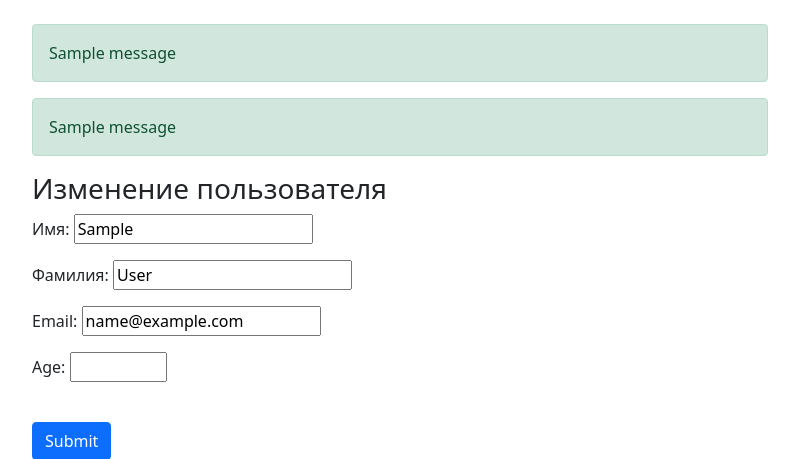
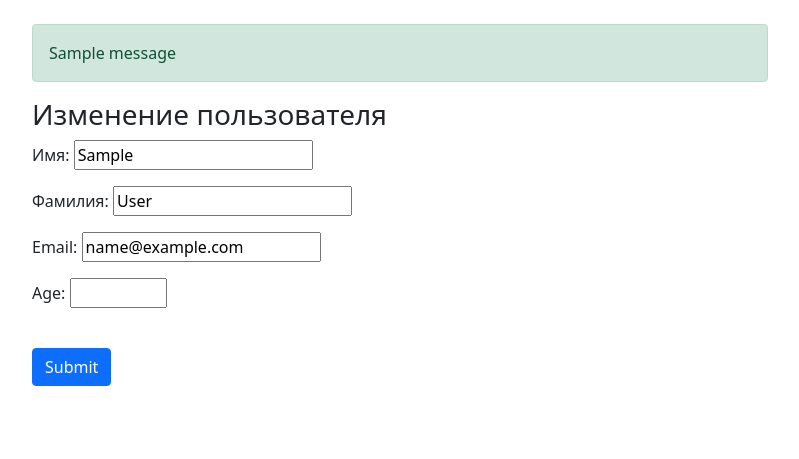
Before and after one commit to katerina-f/Pet_Django_site, a Django app: page /accounts/profile/1/ in a window 1280 px wide. Shown: the part 56-515 px from the top of the page, without its empty margins (240-1039 px from the left). Run offline with Django 3.2, Linux system fonts and the light colour scheme; a user stored in the database is signed in; tables that the repository leaves empty hold one stand-in row (values such as "Sample post"); one stand-in notice (Sample message) is shown; some libraries are stand-ins or nearby versions.

Commit message:
Little fix

```diff
--- a/custom_cian/main/views.py
+++ b/custom_cian/main/views.py
@@ -60,6 +60,7 @@
             raise Http404
 
         saller, created = Saller.objects.get_or_create(created_by=user)
+        saller.email = user.email if not saller.email else saller.email
         return saller
 
 
--- a/custom_cian/templates/main/saller_update_form.html
+++ b/custom_cian/templates/main/saller_update_form.html
@@ -6,20 +6,6 @@
 
 {% block content %}
 
-{% if messages %}
-    {% for message in messages %}
-        {% if message.tags == "error" %}
-            <div class="alert alert-danger" role="alert">
-                {{message}}
-            </div>
-        {% else %}
-            <div class="alert alert-{{message.tags}}" role="alert">
-                {{message}}
-            </div>
-        {% endif %}
-    {% endfor %}
-{% endif %}
-
 <h3> Изменение пользователя </h3>
 <form method="post">
     {% csrf_token %}
```
